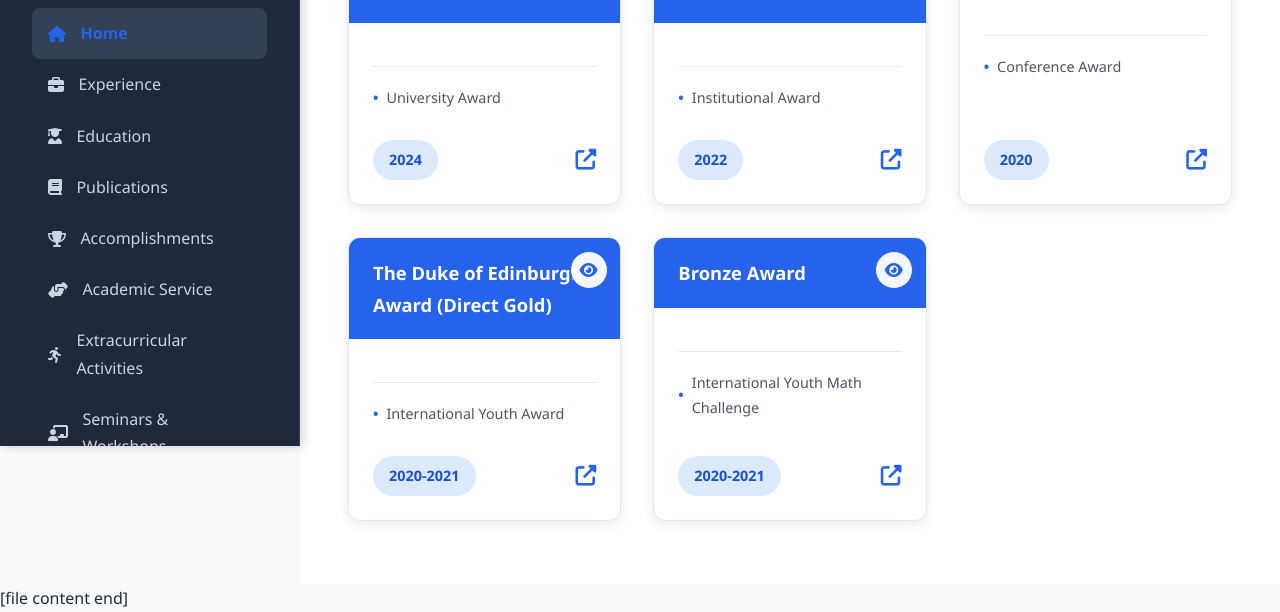
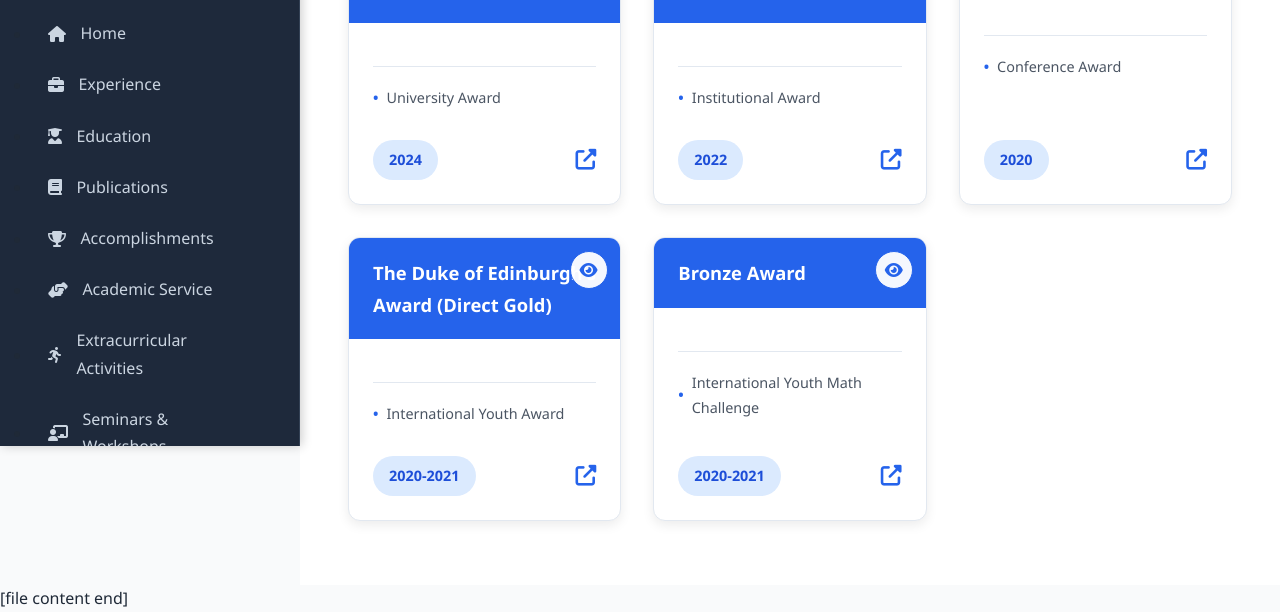
Before and after one commit to Aurpa22/portfolio, a plain HTML site: page accomplishments.html in a window 1280 px wide. Shown: the part 354-966 px from the top of the page. Drawn offline with Linux system fonts and the light colour scheme.

Commit message:
Update accomplishments.html

```diff
--- a/accomplishments.html
+++ b/accomplishments.html
@@ -302,7 +302,7 @@
       </div>
 
       <ul class="nav-menu">
-        <li><a href="index.html" class="active"><i class="fas fa-home"></i> Home</a></li>
+        <li><a href="index.html"><i class="fas fa-home"></i> Home</a></li>
         <li><a href="experience.html"><i class="fas fa-briefcase"></i> Experience</a></li>
         <li><a href="education.html"><i class="fas fa-user-graduate"></i> Education</a></li>
         <li><a href="publications.html"><i class="fas fa-book"></i> Publications</a></li>
```
